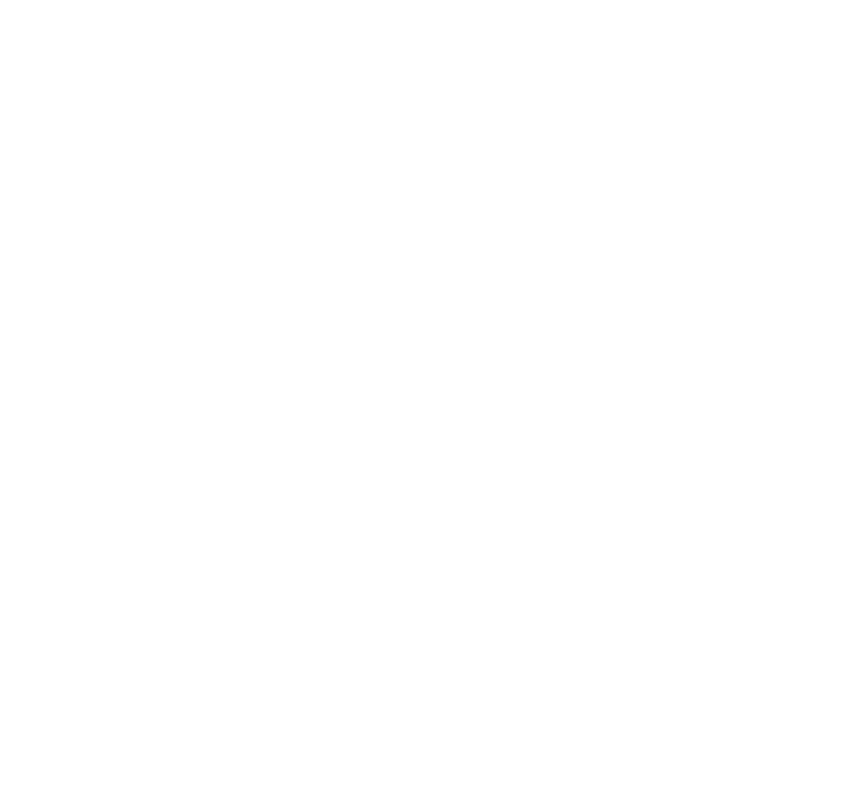
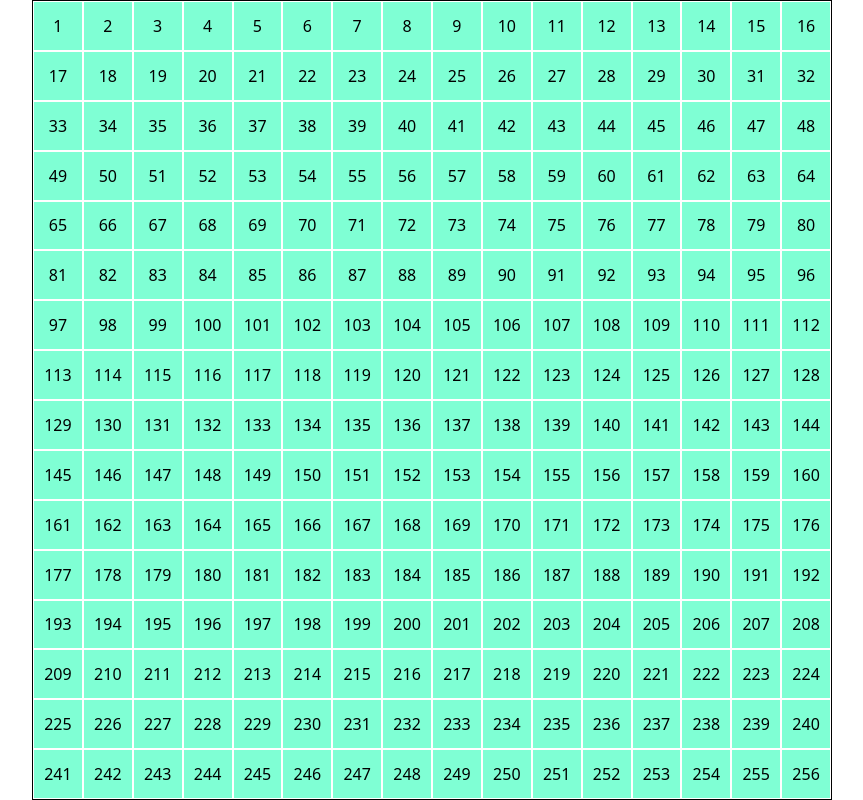
Before and after one commit to leolice36/etch-a-sketch, a plain HTML site: page index.html in a window 1280 px wide. Shown: the whole page, without its empty margins (208-1071 px from the left). Drawn offline with Linux system fonts and the light colour scheme.

Commit message:
Adds fixed grid of divs

```diff
--- a/etch.js
+++ b/etch.js
@@ -0,0 +1,44 @@
+const container = document.querySelector('#container')
+
+const numberOfDiv = (16*16);
+
+function addMultiDivs(){
+    for (i = 0; i < numberOfDiv; i++){
+        const newDiv = document.createElement('div')
+
+        newDiv.textContent = `${i+1}`;
+        newDiv.className = 'boxDiv';
+        container.appendChild(newDiv)
+    }
+}
+
+addMultiDivs();
+
+
+const boxes = document.querySelectorAll('.boxDiv');
+
+boxes.forEach(box => {
+    box.addEventListener('mouseover',() => {
+        box.style.backgroundColor = "black";
+    })
+});
+
+//Everything above works perfect
+// for next the feature (button that resizes and resets the pad)
+    // make button above pad (maybe stack with flex)
+    // make function for button
+        // function prompts "enter pad side lenght"
+            // limit 100
+        //input value passed to numberOfDiv
+        // should remove the existing divs before the new one appears (try append or delete all children
+        // of container before running addMultiDivs() again
+            //should adjust flex basis to (1/sideLeght)*100
+
+
+//clean up
+    //remove numbers
+    //remove border
+
+//extra features
+    //random RGB for color change
+    //only 10% opacity color for each pass, upon 10 passes full black
--- a/index.html
+++ b/index.html
@@ -7,6 +7,7 @@
     <link rel="stylesheet" href="styles.css">
 </head>
 <body>
+    <div id="container"></div>
     <script src="etch.js"></script>
 </body>
 </html>
--- a/styles.css
+++ b/styles.css
@@ -12,4 +12,26 @@ body {
     margin: 0;
     display: flex;
     justify-content: center;
+    align-items: center;
 }
+
+#container {
+    display: flex;
+    width: 800px;
+    height: 800px;
+    margin: 0 auto;
+    border: 1px solid #000;
+    flex-wrap: wrap;
+}
+
+.boxDiv {
+    background-color: aquamarine;
+    margin: 0px;
+    border: 1px solid #ffffff;
+    flex: 0 0 6.25%;
+
+
+    display: flex;
+    justify-content: center;
+    align-items: center;
+}
```
